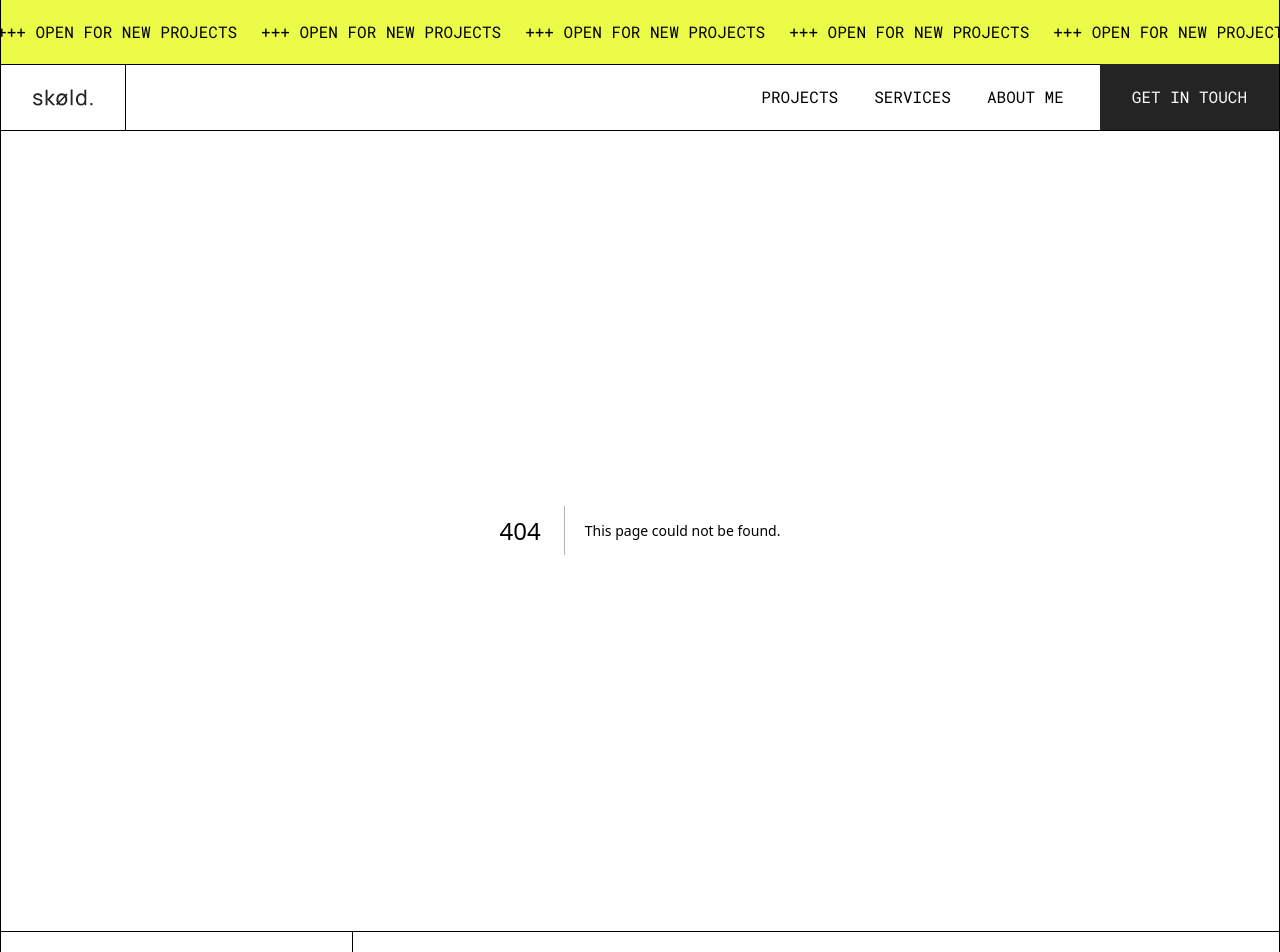
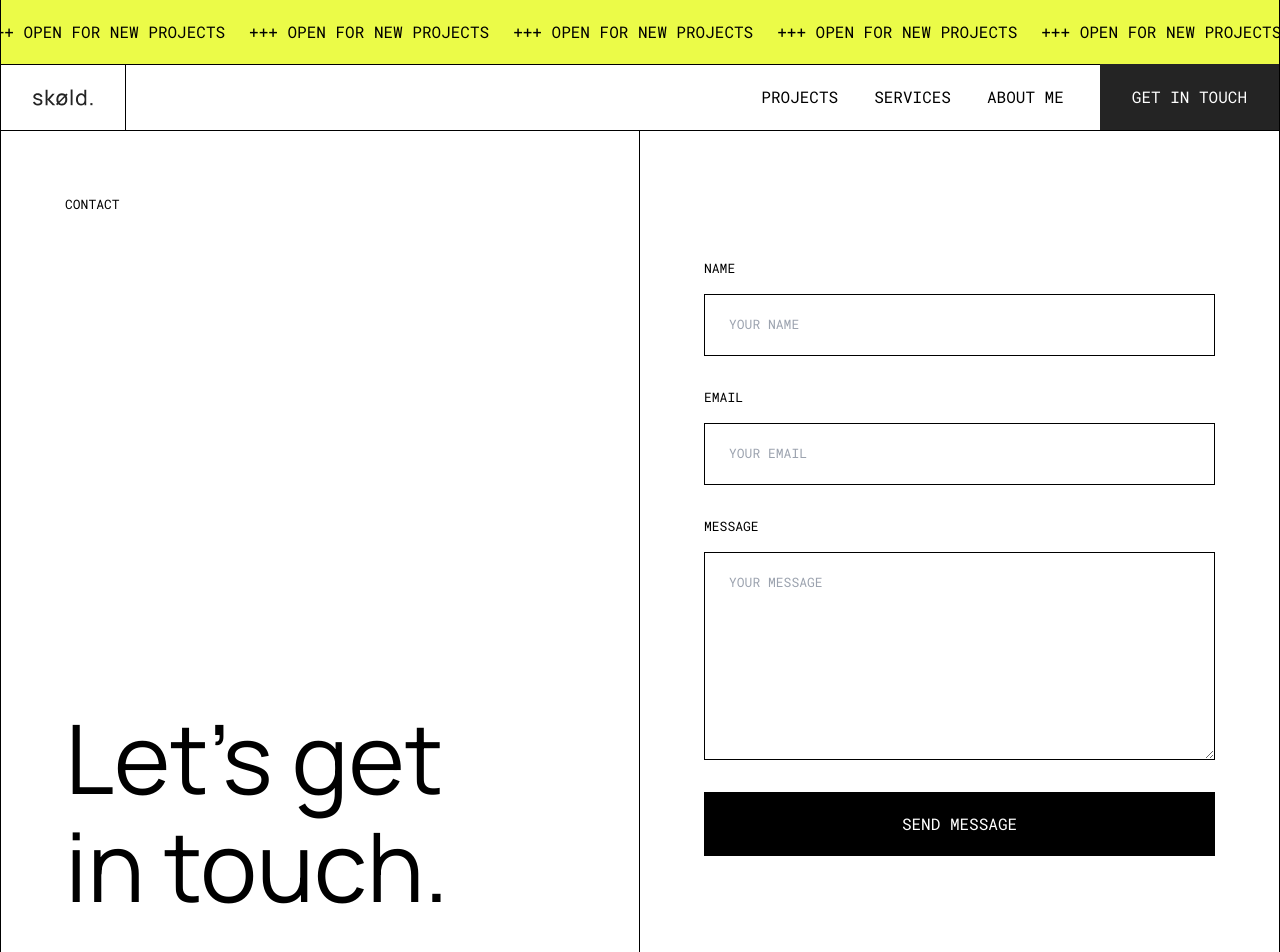
Before and after one commit to mobashirul-alam/scold-portfolio, a Next.js app: page /contact in a window 1280 px wide. Before the commit this address had no page. Shown: the top 952 px of the page. Built offline with nearby package versions, Linux system fonts and the light colour scheme.

Commit message:
Contact page developed

```diff
--- /dev/null
+++ b/app/(routes)/(pages)/contact/page.tsx
@@ -0,0 +1,62 @@
+import SocialMedia from "@/components/socialMedia";
+import { manrope, robotoMono } from "@/components/utils";
+
+const Contact = () => {
+    return (
+        <div className={`${robotoMono.className}`}>
+            <div className="grid grid-cols-2 border-b-[1px] border-black">
+                <div className="border-r-[1px] border-black p-16 flex flex-col justify-between items-start">
+                    <p className="uppercase text-[13px]">Contact</p>
+                    <h1
+                        className={`${manrope.className} max-w-md text-8xl leading-[108px]`}
+                    >
+                        Let&apos;s get in touch.
+                    </h1>
+                </div>
+                <div className="px-16 py-32">
+                    <form>
+                        <div className="text-[13px] flex flex-col items-start mb-8">
+                            <label htmlFor="name" className="mb-4 uppercase">
+                                Name
+                            </label>
+                            <input
+                                type="text"
+                                name="name"
+                                placeholder="YOUR NAME"
+                                className="border-[1px] border-black px-6 py-5 w-full"
+                            />
+                        </div>
+                        <div className="text-[13px] flex flex-col items-start mb-8">
+                            <label htmlFor="email" className="mb-4 uppercase">
+                                Email
+                            </label>
+                            <input
+                                type="email"
+                                name="email"
+                                placeholder="YOUR EMAIL"
+                                className="border-[1px] border-black px-6 py-5 w-full"
+                            />
+                        </div>
+                        <div className="text-[13px] flex flex-col items-start mb-8">
+                            <label htmlFor="message" className="mb-4 uppercase">
+                                Message
+                            </label>
+                            <textarea
+                                name="message"
+                                placeholder="YOUR MESSAGE"
+                                className="border-[1px] border-black px-6 py-5 w-full min-h-52"
+                            />
+                        </div>
+                        <button className="text-white bg-black px-6 py-5 text-center w-full hover:bg-opacity-80 duration-500">
+                            SEND MESSAGE
+                        </button>
+                    </form>
+                </div>
+            </div>
+
+            <SocialMedia />
+        </div>
+    );
+};
+
+export default Contact;
--- a/components/footer.tsx
+++ b/components/footer.tsx
@@ -18,7 +18,7 @@ const Footer = () => {
     return (
         <div className={`${robotoMono.className}`}>
             <div className="px-16 border-t-[1px] border-black grid grid-cols-4">
-                <div className="border-r-[1px] border-black py-12 flex flex-col items-start">
+                <div className="border-r-[1px] border-black py-12 flex flex-col items-start mr-[30px]">
                     <Image
                         src={"/skold-logo.svg"}
                         alt="logo"
--- a/components/utils.tsx
+++ b/components/utils.tsx
@@ -1,3 +1,5 @@
-import { Roboto_Mono } from "next/font/google";
+import { Manrope, Roboto_Mono } from "next/font/google";
 
 export const robotoMono = Roboto_Mono({ subsets: ["latin"] });
+
+export const manrope = Manrope({ subsets: ["latin"] });
```
